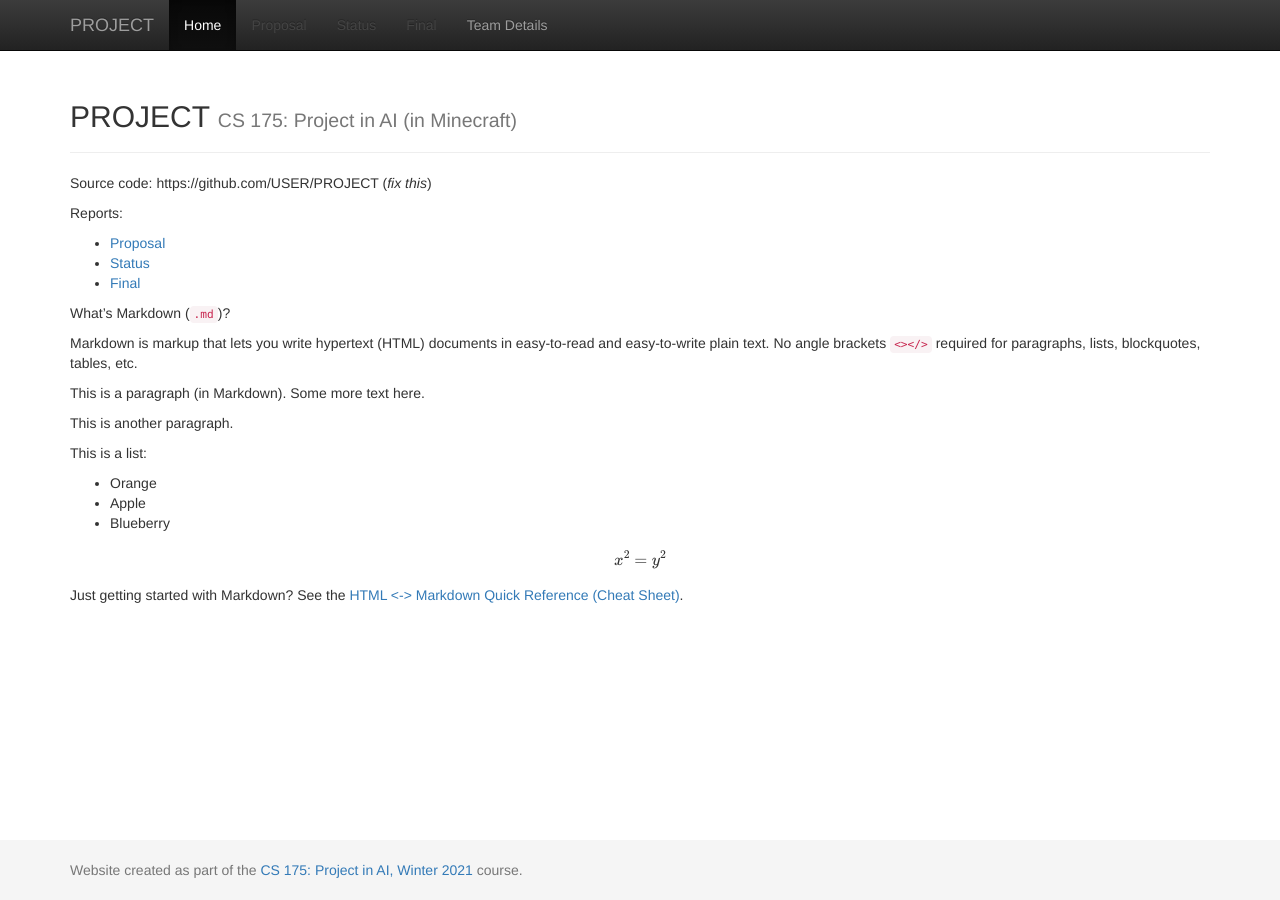
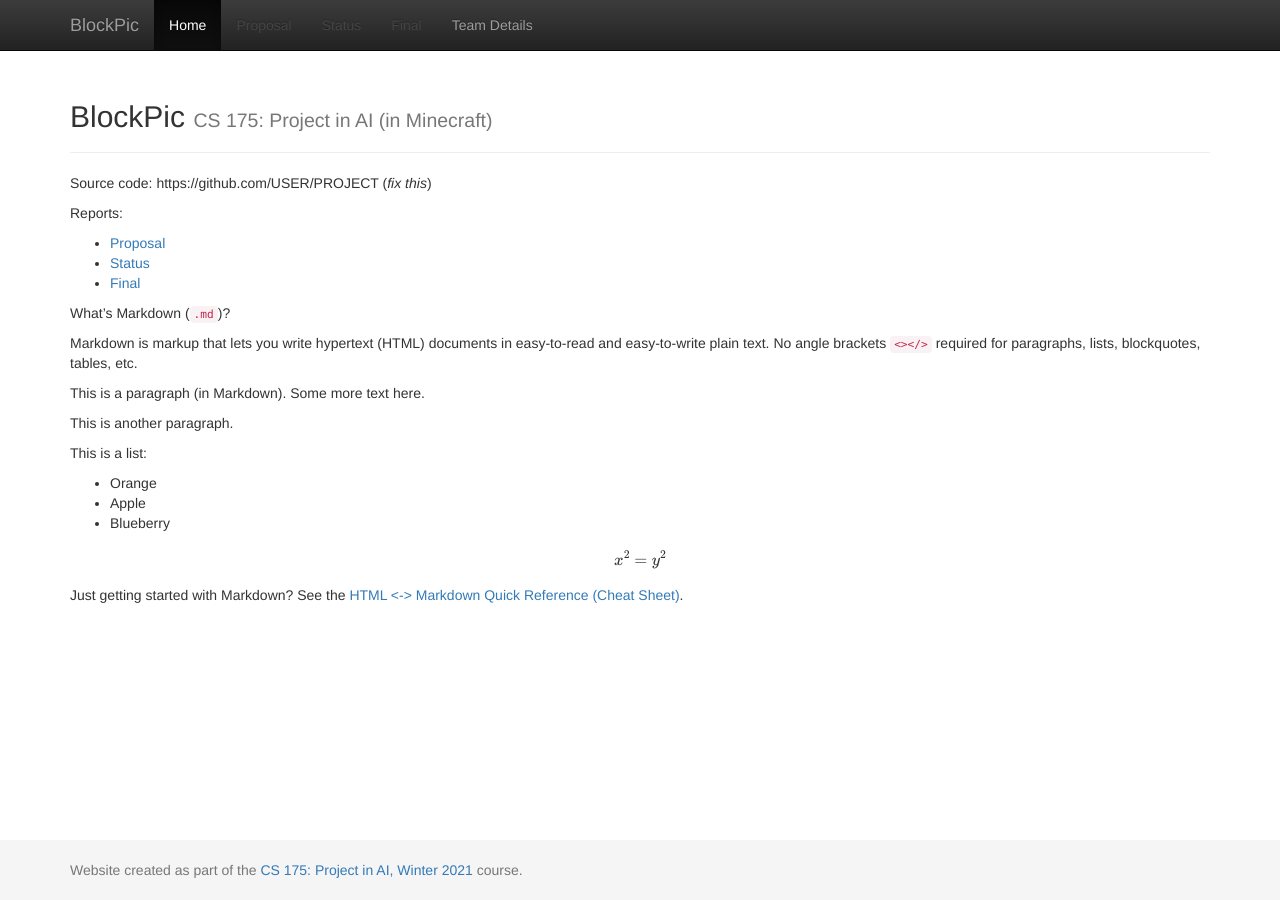
Before and after one commit to parth-parekh/CS175, a Jekyll site: the page built from docs/index.md, in a window 1280 px wide. Built offline with Jekyll 4.4.1, drawn with Linux system fonts in a browser that asks for light colours; formulas are drawn with MathJax 3.

Commit message:
Update _config.yml

```diff
--- a/docs/_config.yml
+++ b/docs/_config.yml
@@ -1,7 +1,7 @@
 ###########
 # site.title
 
-title:    'PROJECT'
+title:    'BlockPic'
 subtitle: 'CS 175: Project in AI (in Minecraft)'
 
 
```
